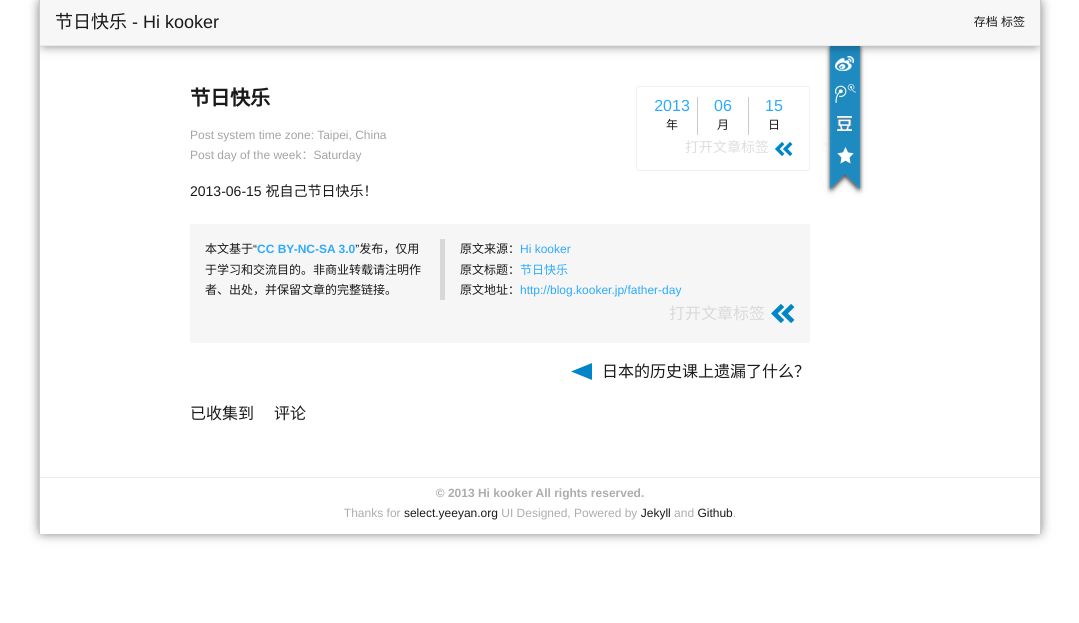
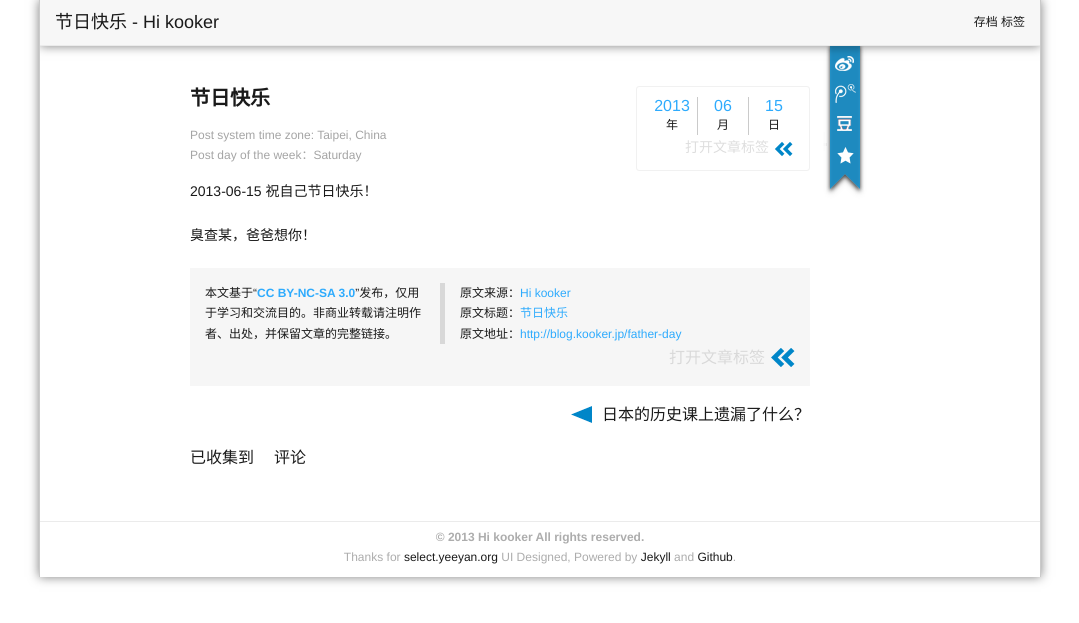
Before and after one commit to blogjp/blog, a Jekyll site: the page built from _posts/2013-06-15-father-day.md, in a window 1280 px wide. Shown: the top 623 px of the page, without its empty margins (100-1179 px from the left). Built offline with Jekyll 4.4.1, drawn with Linux system fonts in a browser that asks for light colours; Markdown is read by kramdown in place of the engine named in the settings; comment, search, counter and statistics services are not loaded.

Commit message:
Update 2013-06-15-father-day.md

```diff
--- a/_posts/2013-06-15-father-day.md
+++ b/_posts/2013-06-15-father-day.md
@@ -7,3 +7,5 @@ description: 父亲节快乐！
 ---
 
 2013-06-15 祝自己节日快乐！
+
+臭查某，爸爸想你！
```
